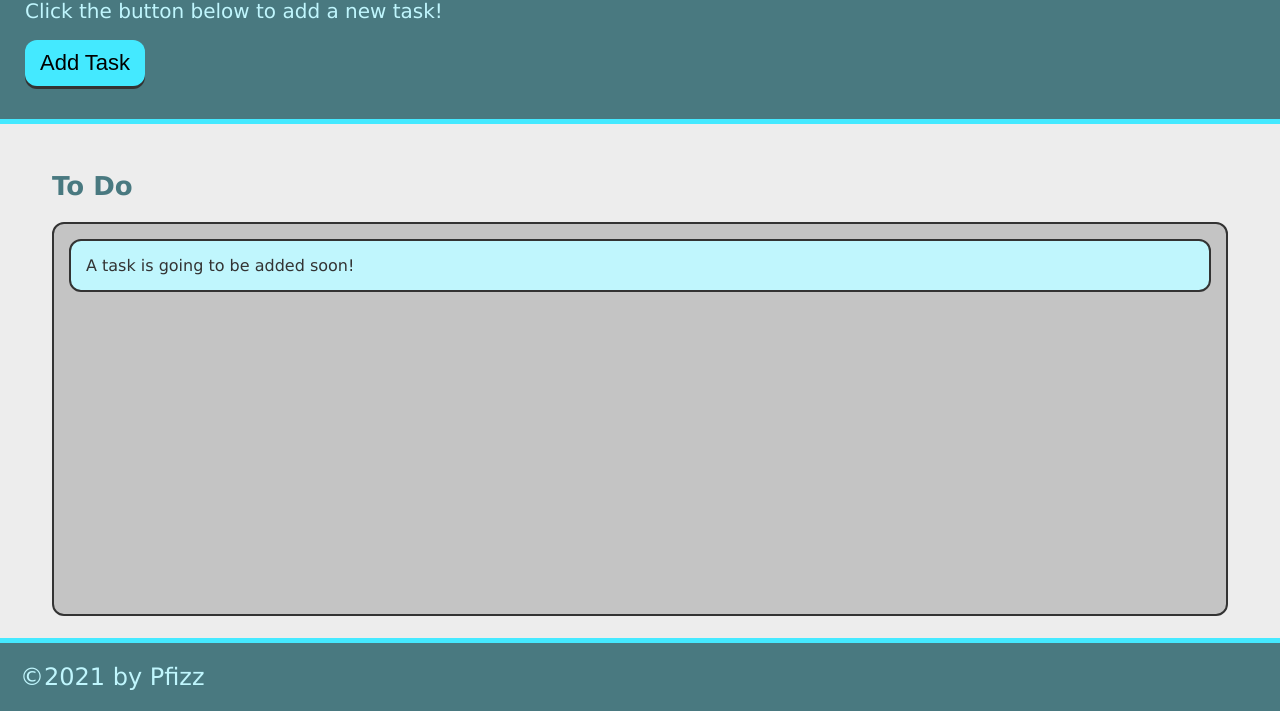
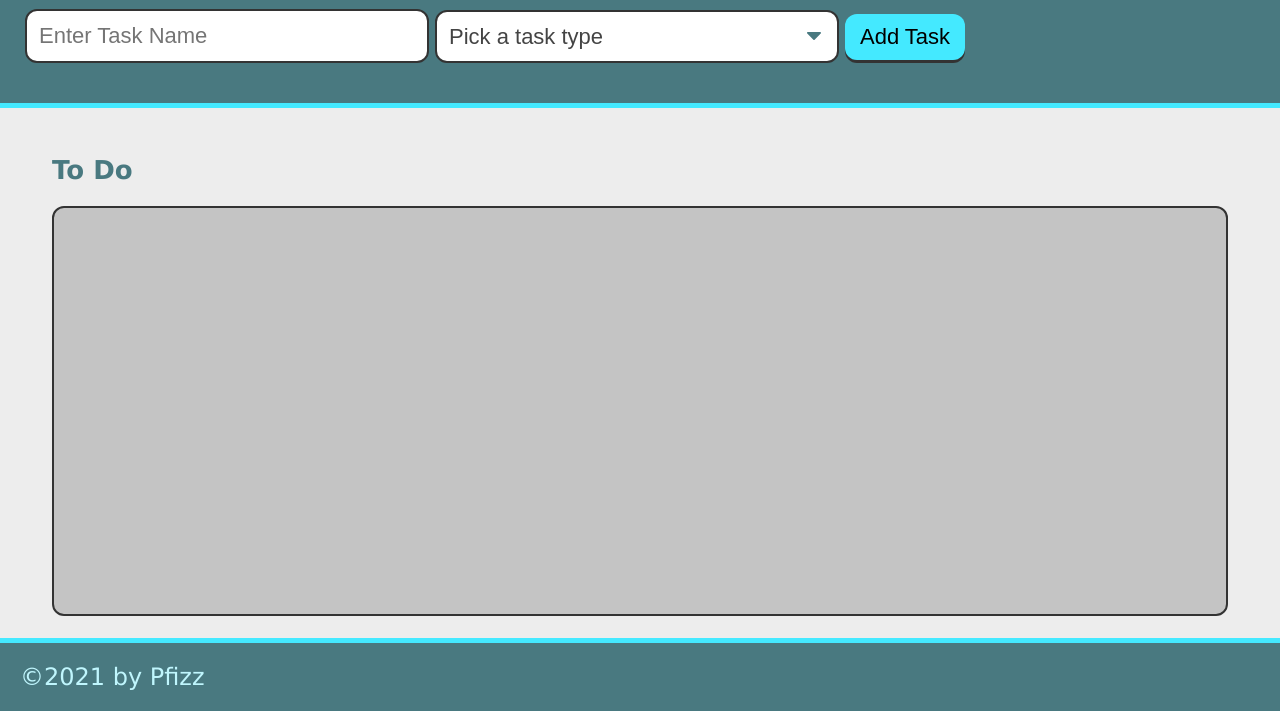
Before and after one commit to Pfizzz/taskinator-2, a plain HTML site: page index.html in a window 1280 px wide. Shown: the part 89-800 px from the top of the page. Drawn offline with Linux system fonts and the light colour scheme.

Commit message:
end of 4.2.4

```diff
--- a/index.html
+++ b/index.html
@@ -1,5 +1,6 @@
 <!DOCTYPE html>
 <html lang="en">
+
 <head>
     <meta charset="UTF-8">
     <meta http-equiv="X-UA-Compatible" content="IE=edge">
@@ -7,18 +8,31 @@
     <title>Return To Task</title>
     <link rel="stylesheet" href="assets/css/style.css">
 </head>
+
 <body>
     <header>
         <h1 class="page-title">Taskinator</h1>
-        <p>Click the button below to add a new task!</p>
-        <button class="btn" id="save-task" >Add Task</button>
+        <form id="task-form">
+            <div class="form-group">
+                <input type="text" name="task-name" placeholder="Enter Task Name" />
+            </div>
+            <div class="form-group">
+                <select name="task-type" class="select-dropdown">
+                    <option value='' disabled selected>Pick a task type</option>
+                    <option value="Print">Print</option>
+                    <option value="Web">Web</option>
+                    <option value="Mobile">Mobile</option>
+                </select>
+            </div>
+            <div class="form-group">
+                <button class="btn" id="save-task" type="submit">Add Task</button>
+            </div>
+        </form>
     </header>
     <main class="page-content">
         <section class="task-list-wrapper">
             <h2 class="list-title">To Do</h2>
-            <ul class="task-list" id="tasks-to-do">
-                <li class="task-item">A task is going to be added soon!</li>
-            </ul>
+            <ul class="task-list" id="tasks-to-do"></ul>
         </section>
     </main>
     <footer>
@@ -26,4 +40,5 @@
     </footer>
     <script src="assets/js/script.js"></script>
 </body>
+
 </html>
```
Lines whose indentation alone changed are shown as unchanged.
